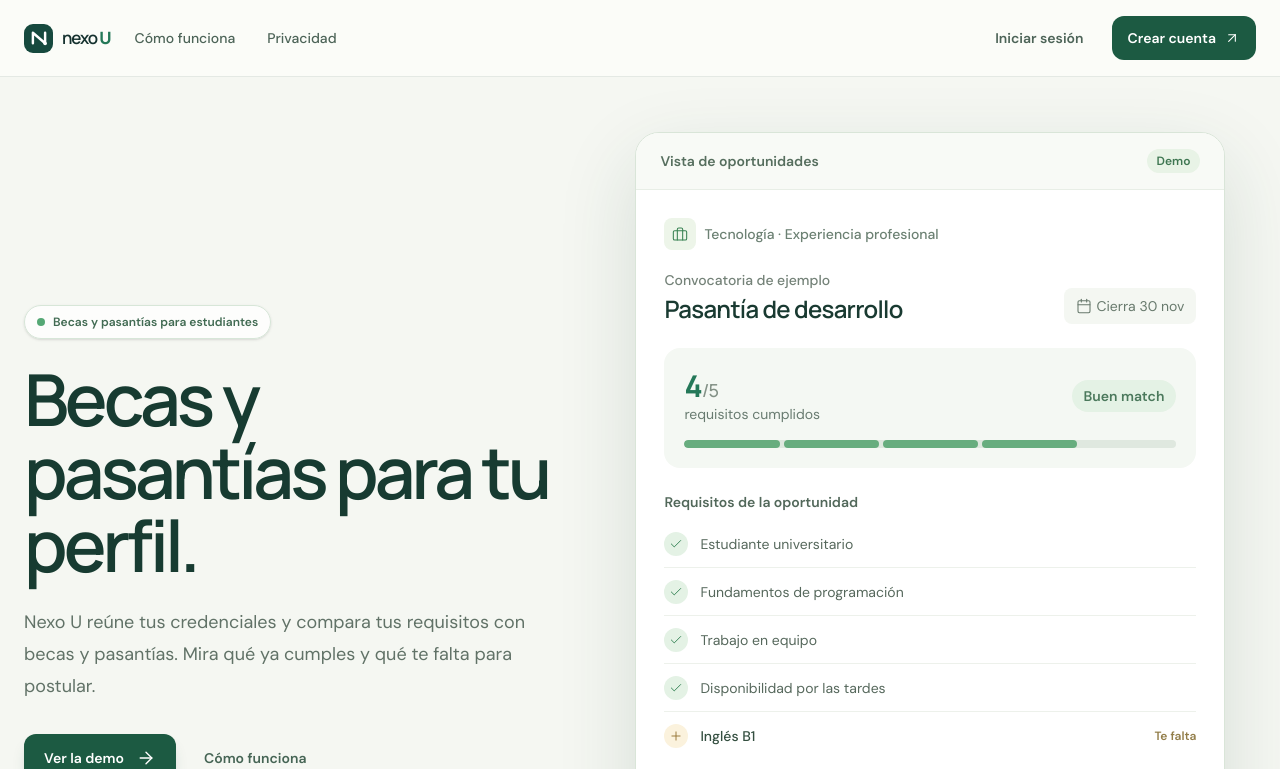
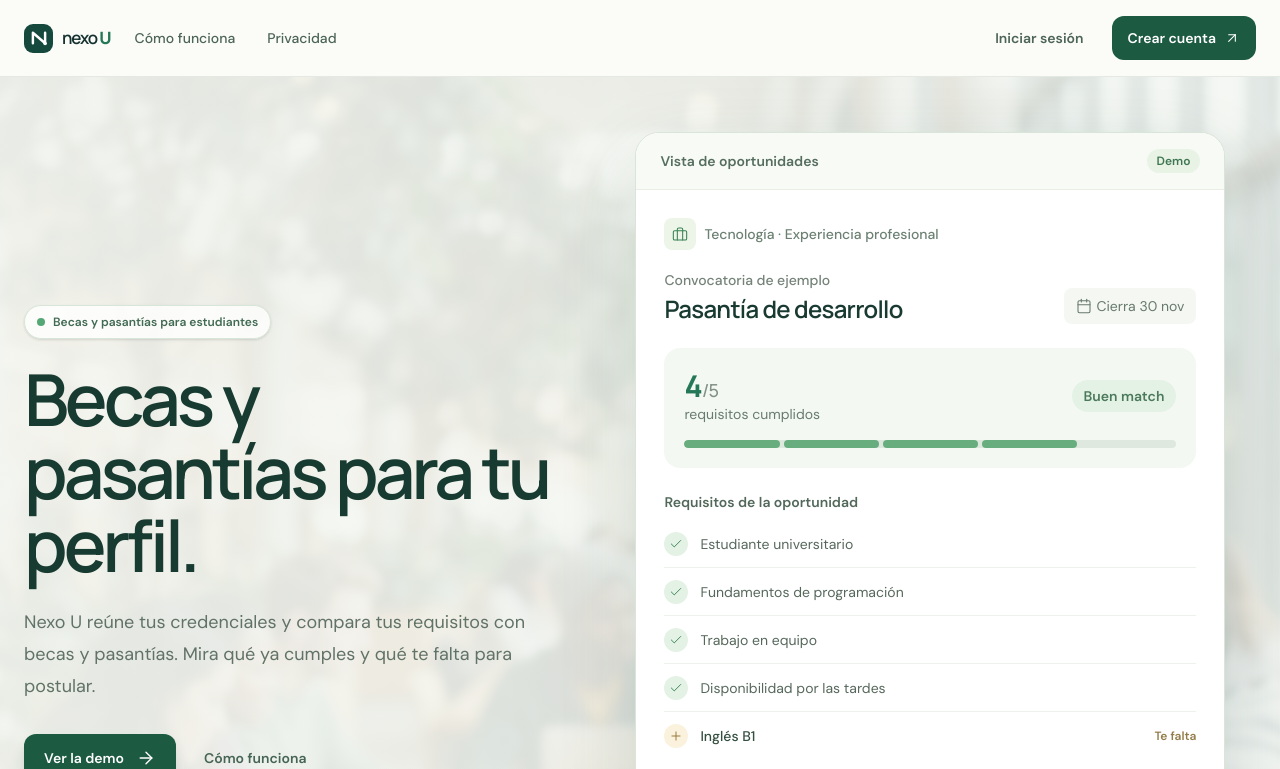
Before and after one commit to nellyvargas-n/NEXO-U, a React (Vite) app in the folder frontend/: page / in a window 1280 px wide. Shown: the top 769 px of the page. Built offline with nearby package versions, Linux system fonts and the light colour scheme.

Commit message:
feat(landing): añade fondo estudiantil difuminado

```diff
--- a/frontend/src/features/landing/LandingPage.jsx
+++ b/frontend/src/features/landing/LandingPage.jsx
@@ -9,6 +9,10 @@ function LandingPage() {
     <>
       <main id="inicio">
         <section className="relative isolate overflow-hidden bg-[#f5f7f2]" aria-labelledby="hero-title">
+          <div className="pointer-events-none absolute inset-0 z-0 overflow-hidden" aria-hidden="true">
+            <img className="absolute inset-0 size-full scale-105 object-cover object-center opacity-50 blur-[3px]" src="/fondo.png" alt="" />
+            <div className="absolute inset-0 bg-gradient-to-r from-[#f5f7f2]/90 via-[#f5f7f2]/78 to-[#f5f7f2]/66" />
+          </div>
           <div className="mx-auto grid min-h-[calc(100vh-76px)] max-w-7xl grid-cols-[minmax(0,0.9fr)_minmax(0,1.1fr)] items-center gap-12 px-6 py-14 max-[1000px]:grid-cols-1 max-[1000px]:gap-12 max-[1000px]:py-16 max-[700px]:min-h-[calc(100vh-66px)] max-[700px]:gap-10 max-[700px]:px-5 max-[700px]:py-12 max-[390px]:px-4">
             <div className="relative z-10 max-w-xl">
               <p className="inline-flex items-center gap-2 rounded-full border border-[#d7e6d8] bg-white/80 px-3 py-2 text-xs font-semibold text-[#426b53] shadow-sm">
```
Also changed, not shown: frontend/public/fondo.png (added).
